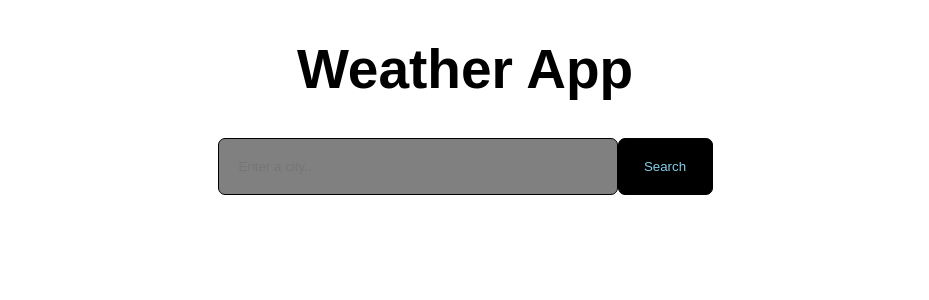
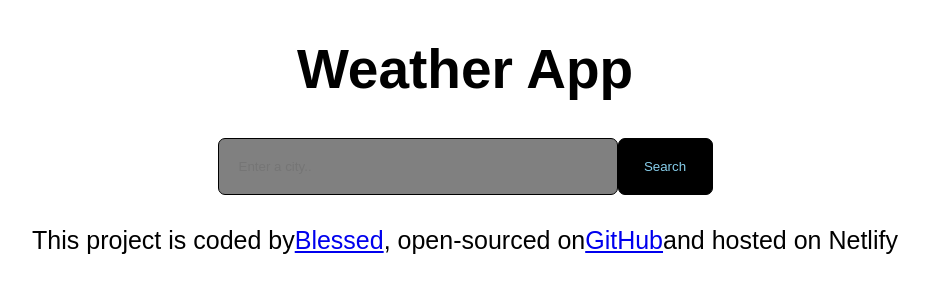
Before and after one commit to Blessedbrita/SHECODES, a React (Create React App) app: page / in a window 1280 px wide. Shown: the top 300 px of the page, without its empty margins (175-1104 px from the left). Built offline with nearby package versions, Linux system fonts and the light colour scheme.

Commit message:
update footer

```diff
--- a/src/App.js
+++ b/src/App.js
@@ -7,6 +7,13 @@ export default function App() {
       <h1>Weather App</h1>
       <SearchEngine />
       <h2></h2>
+
+      <footer>This project is coded by
+        <a href="https://github.com/Blessedbrita">Blessed</a>,
+        open-sourced on
+        <a href="https://github.com/Blessedbrita/SHECODES/tree/master">GitHub</a>
+        and hosted on Netlify
+      </footer>
     </div>
   );
 }
```
Also changed, not shown: src/SearchEngine.js (line endings or trailing spaces).
